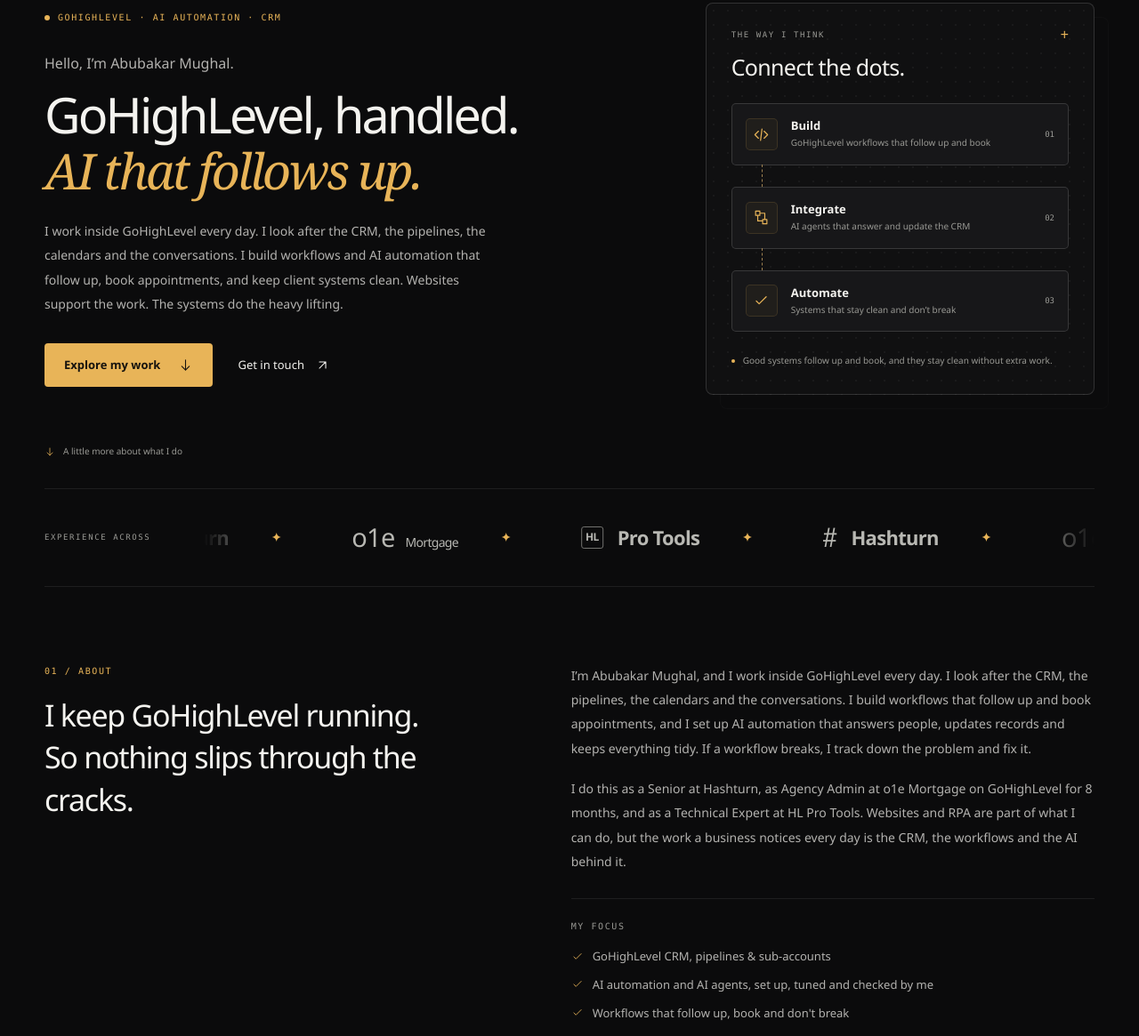
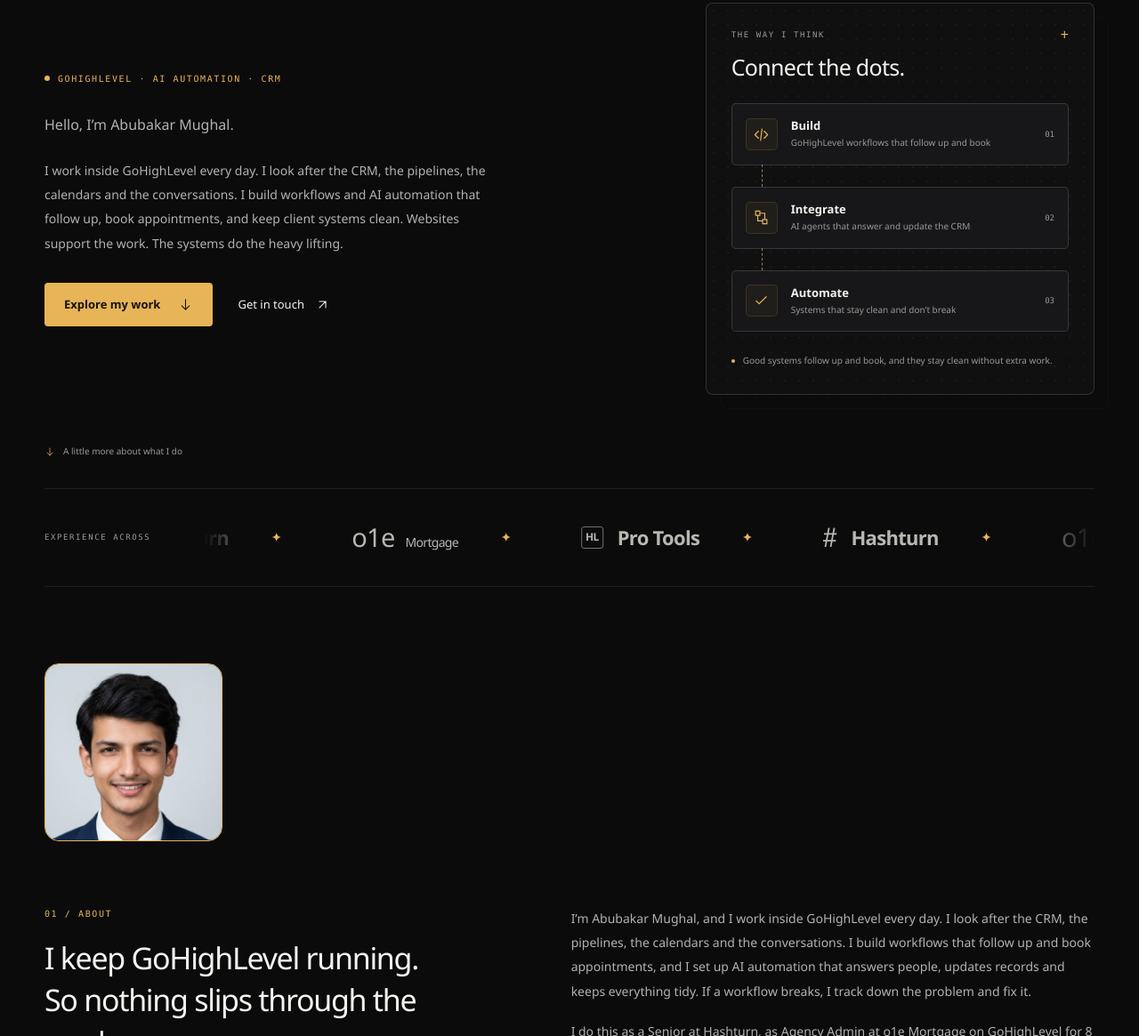
Before and after one commit to MuhmmadAbubakar/Myportfolio, an Astro site: page / in a window 1280 px wide. Shown: the part 184-1349 px from the top of the page at 89% size. Built offline with nearby package versions, Linux system fonts and the light colour scheme; Astro itself is replaced by a stand-in of ours; a web font is replaced by a local one.

Commit message:
Remove hero headline, add Abubakar photo to About

```diff
--- a/src/components/About.astro
+++ b/src/components/About.astro
@@ -8,6 +8,7 @@ interface Props {
 const t = translations[Astro.props.lang].about
 ---
 <section class="section about" id="about" aria-labelledby="about-title">
+  <figure class="about-photo"><img src="/Abubakar2.png" alt="Abubakar Mughal" width="830" height="1296" loading="lazy" /></figure>
   <div class="about-heading"><p class="eyebrow accent">{t.label}</p><h2 class="multiline" id="about-title">{t.heading}</h2></div>
   <div class="about-copy">
     {t.paragraphs.map((paragraph) => <p>{paragraph}</p>)}
--- a/src/components/Hero.astro
+++ b/src/components/Hero.astro
@@ -8,11 +8,10 @@ const { lang } = Astro.props
 const t = translations[lang]
 const icons = ['code', 'workflow', 'check'] as const
 ---
-<section class="hero" aria-labelledby="hero-title">
+<section class="hero">
   <div class="hero-copy">
     <p class="eyebrow hero-eyebrow"><span class="small-dot" aria-hidden="true"></span>{t.hero.eyebrow}</p>
     <p class="greeting">{t.hero.greeting}</p>
-    <h1 id="hero-title">{t.hero.lineOne}<br /><span>{t.hero.lineTwo}</span></h1>
     <p class="hero-description">{t.hero.description}</p>
     <div class="actions">
       <a class="button button-primary" href="#projects">{t.hero.primary}<Icon name="down" /></a>
--- a/src/data/i18n.ts
+++ b/src/data/i18n.ts
@@ -24,8 +24,6 @@ export interface Copy {
   hero: {
     eyebrow: string
     greeting: string
-    lineOne: string
-    lineTwo: string
     description: string
     primary: string
     secondary: string
@@ -111,8 +109,6 @@ export const translations: Record<Language, Copy> = {
     hero: {
       eyebrow: 'GOHIGHLEVEL · AI AUTOMATION · CRM',
       greeting: 'Hello, I’m Abubakar Mughal.',
-      lineOne: 'GoHighLevel, handled.',
-      lineTwo: 'AI that follows up.',
       description:
         'I work inside GoHighLevel every day. I look after the CRM, the pipelines, the calendars and the conversations. I build workflows and AI automation that follow up, book appointments, and keep client systems clean. Websites support the work. The systems do the heavy lifting.',
       primary: 'Explore my work',
@@ -249,8 +245,6 @@ export const translations: Record<Language, Copy> = {
     hero: {
       eyebrow: 'GOHIGHLEVEL · اے آئی آٹومیشن · سی آر ایم',
       greeting: 'السلام علیکم، میں ابوبکر مغل ہوں۔',
-      lineOne: 'GoHighLevel، مکمل طور پر سنبھالا ہوا۔',
-      lineTwo: 'اے آئی جو فالو اپ کرے۔',
       description:
         'میں ہر روز GoHighLevel کے اندر کام کرتا ہوں۔ میں سی آر ایم، پائپ لائنز، کیلنڈرز اور گفتگو دیکھتا ہوں۔ میں ایسے ورک فلو اور اے آئی آٹومیشن بناتا ہوں جو فالو اپ کریں، اپائنٹمنٹ بک کریں اور سسٹمز کو صاف رکھیں۔ ویب سائٹس اس کام کی مدد کرتی ہیں۔ اصل کام سسٹمز کرتے ہیں۔',
       primary: 'میرا کام دیکھیں',
@@ -383,8 +377,6 @@ export const translations: Record<Language, Copy> = {
     hero: {
       eyebrow: 'GOHIGHLEVEL · AUTOMATIZACIÓN CON IA · CRM',
       greeting: 'Hola, soy Abubakar Mughal.',
-      lineOne: 'GoHighLevel, en buenas manos.',
-      lineTwo: 'IA que hace seguimiento.',
       description:
         'Trabajo dentro de GoHighLevel todos los días: CRM, pipelines, calendarios y conversaciones. Creo flujos de trabajo y automatización con IA que hacen seguimiento, reservan citas y mantienen los sistemas en orden. Las webs apoyan el trabajo; los sistemas hacen el trabajo pesado.',
       primary: 'Explora mi trabajo',
@@ -521,8 +513,6 @@ export const translations: Record<Language, Copy> = {
     hero: {
       eyebrow: 'GOHIGHLEVEL · AI自動化 · CRM',
       greeting: 'こんにちは、アブバカル・ムガルです。',
-      lineOne: 'GoHighLevelはお任せ。',
-      lineTwo: 'フォローアップするAI。',
       description:
         '毎日GoHighLevelの中で仕事をしています。CRM、パイプライン、カレンダー、会話を管理し、フォローアップや予約を行うワークフローと、応答・記録更新・整理を行うAI自動化を構築します。Webサイトは仕事を支え、システムが重い作業を担います。',
       primary: '制作・実務を見る',
--- a/src/styles/components.css
+++ b/src/styles/components.css
@@ -873,6 +873,27 @@ html[lang="ur"] .dashboard-cover figcaption {
   grid-template-columns: 1fr 1.15fr;
   gap: 45px 80px;
 }
+.about-photo {
+  grid-column: 1 / -1;
+  width: 200px;
+  aspect-ratio: 1 / 1;
+  margin: 0 0 28px;
+  overflow: hidden;
+  border: 1px solid var(--accent);
+  border-radius: 16px;
+}
+.about-photo img {
+  display: block;
+  width: 100%;
+  height: 100%;
+  object-fit: cover;
+  object-position: top;
+}
+@media (max-width: 800px) {
+  .about-photo {
+    width: 180px;
+  }
+}
 .about-heading h2 {
   margin-top: 18px;
   font-size: 34px;
```
